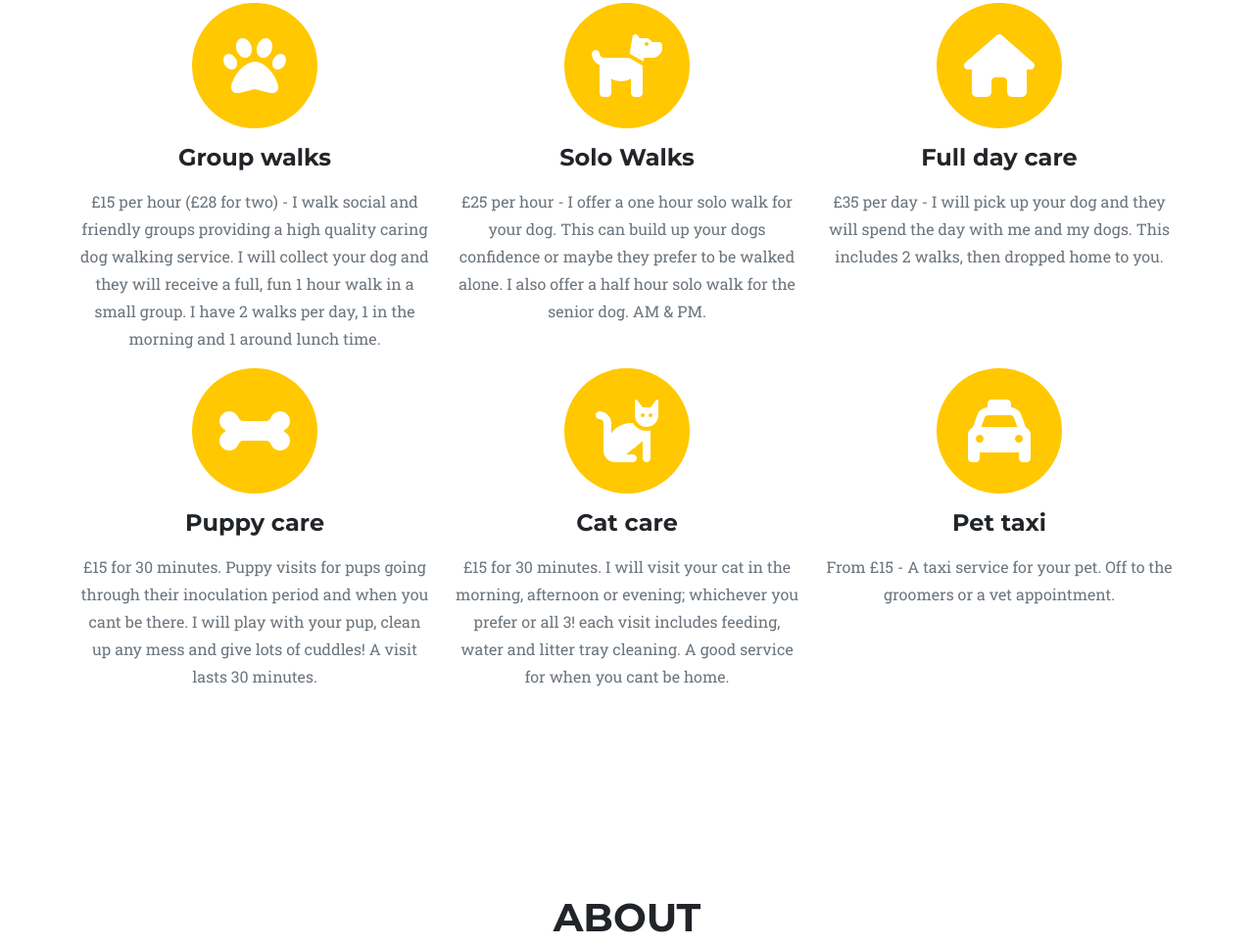
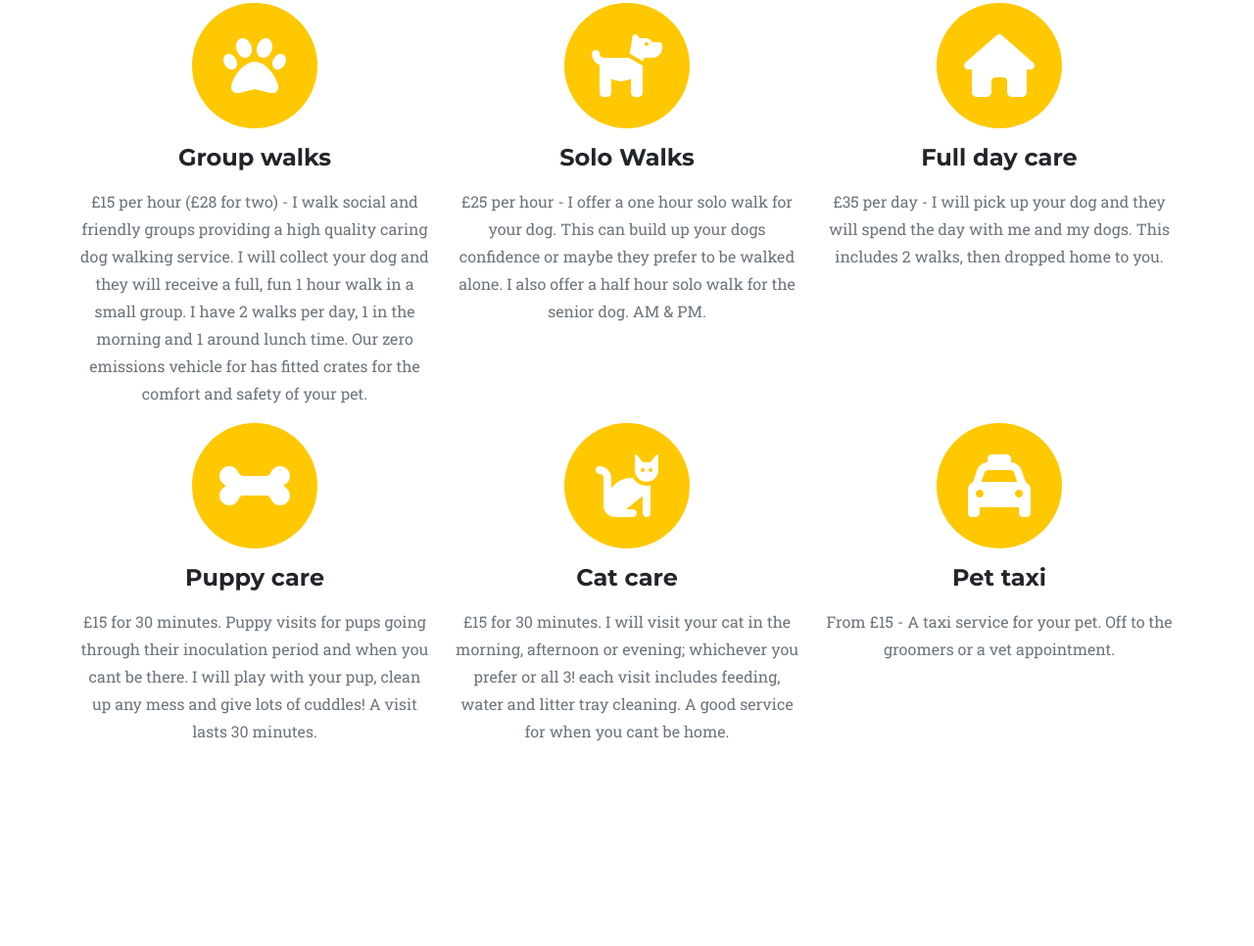
Before and after one commit to davidhgibsonx/EdinburghUrbanDogWalker, a plain HTML site: page index.html in a window 1280 px wide. Shown: the part 989-1955 px from the top of the page at 98% size. Drawn offline with nearby package versions, Linux system fonts and the light colour scheme.

Commit message:
Update index.html

```diff
--- a/index.html
+++ b/index.html
@@ -65,7 +65,8 @@
           <h4 class="my-3">Group walks</h4>
           <p class="text-muted">£15 per hour (£28 for two) - I walk social and friendly groups providing a high quality
             caring dog walking service. I will collect your dog and they will receive a full, fun 1 hour walk in a small
-            group. I have 2 walks per day, 1 in the morning and 1 around lunch time.</p>
+            group. I have 2 walks per day, 1 in the morning and 1 around lunch time. Our zero emissions vehicle for has
+            fitted crates for the comfort and safety of your pet.</p>
         </div>
         <div class="col-md-4">
           <span class="fa-stack fa-4x">
@@ -153,7 +154,7 @@
                 dogs are caring and trustworthy so this is what I strive to provide for you and your pet.
                 I have grown up with animals around me and have had many years of experience with them.
                 I am First Aid trained, police checked, fully insured and registered with Edinburgh Council.
-                .</p>
+                </p>
             </div>
           </div>
         </li>
```
